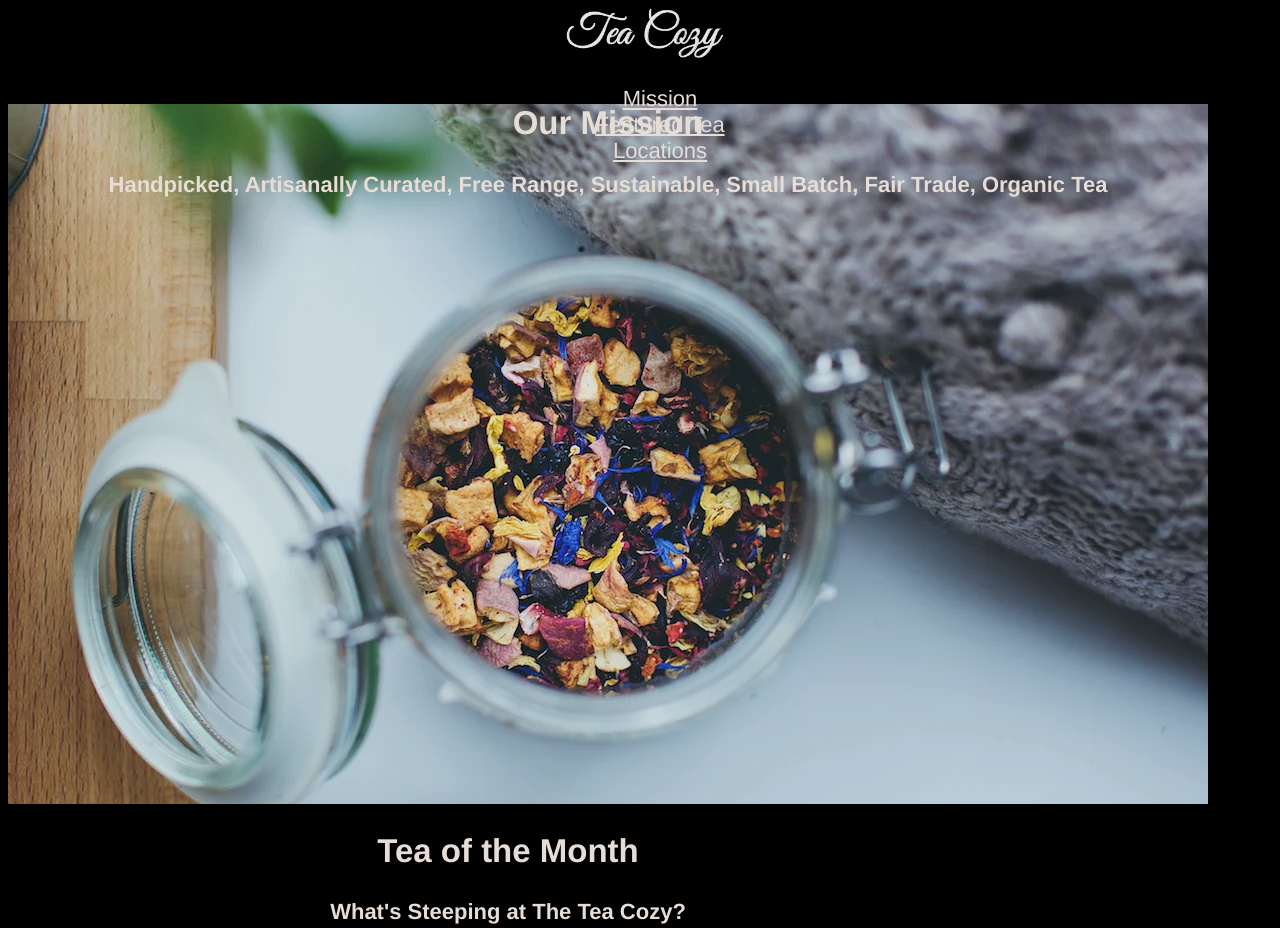
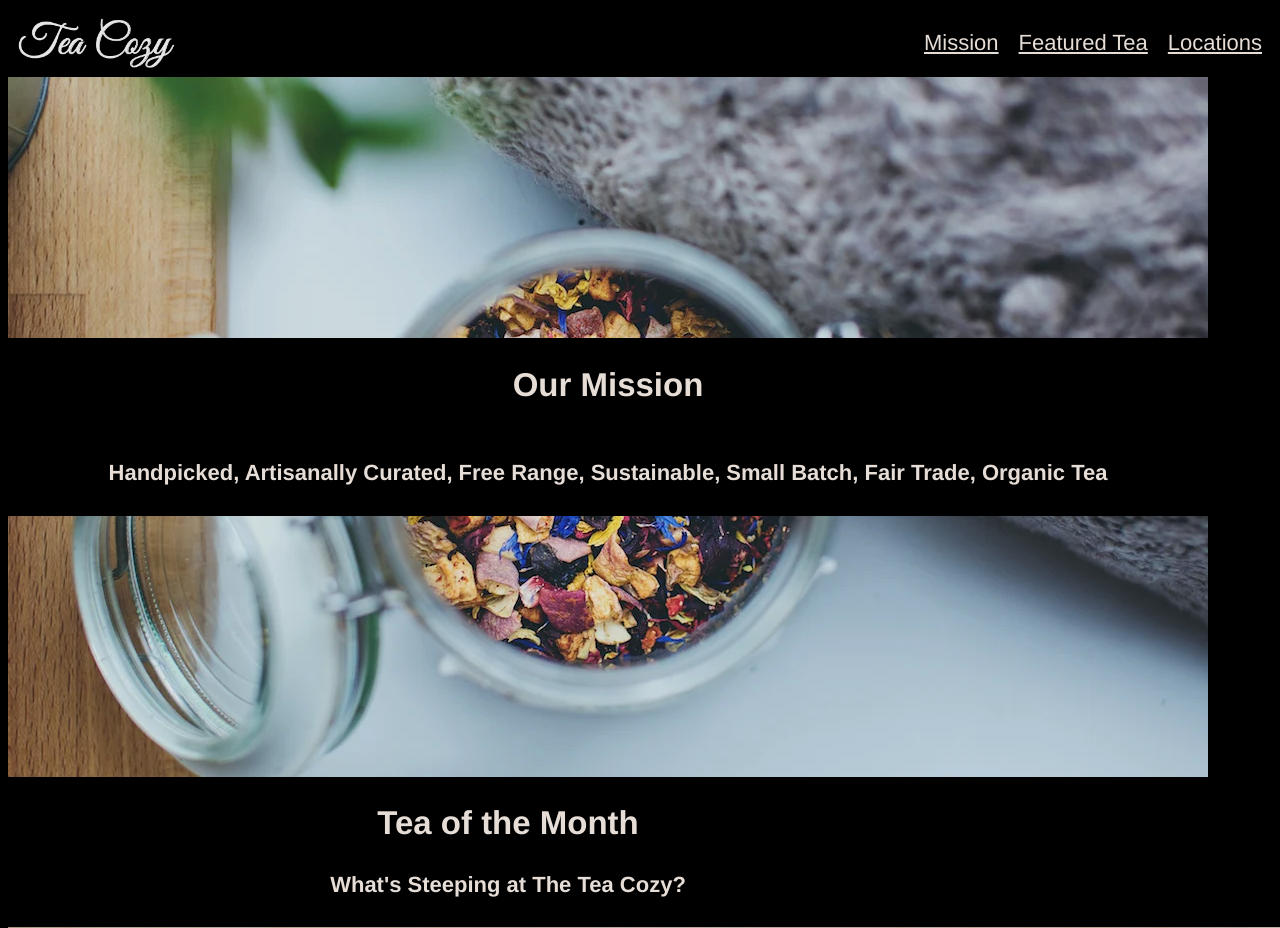
Before and after one commit to naomilk/codecademy-flexbox-project, a plain HTML site: page index.html in a window 1280 px wide. Shown: the top 928 px of the page. Drawn offline with Linux system fonts and the light colour scheme.

Commit message:
adding flexbox elements

```diff
--- a/assets/style.css
+++ b/assets/style.css
@@ -9,22 +9,42 @@
 
 header {
     height: 69px;
+    display: flex;
+    justify-content: space-between;
+    align-items: center;
 }
 
 header img {
-    padding-left: 10px;
+    padding: 0px 10px;
     height: 50px;
 }
 
 header ul {
     list-style: none;
     text-decoration: underline;
+    display: flex;
+}
+
+header ul li {
+    padding: 0px 10px;
 }
 
 #our-mission {
     background-image: url("/assets/photos/background.webp");
     width: 1200px;
     height: 700px;
+    display: flex;
+    justify-content: center;
+    align-items: center;
+}
+
+#our-mission div {
+    background-color: black;
+    width: 100%;
+    height: ;
+    display: flex;
+    flex-direction: column;
+    align-content: center;
 }
 
 #tea-of-the-month {
```
Also changed, not shown: assets/design-spec/design-spec.webp (renamed from assets/design spec/design-spec.webp), 1 other file.
